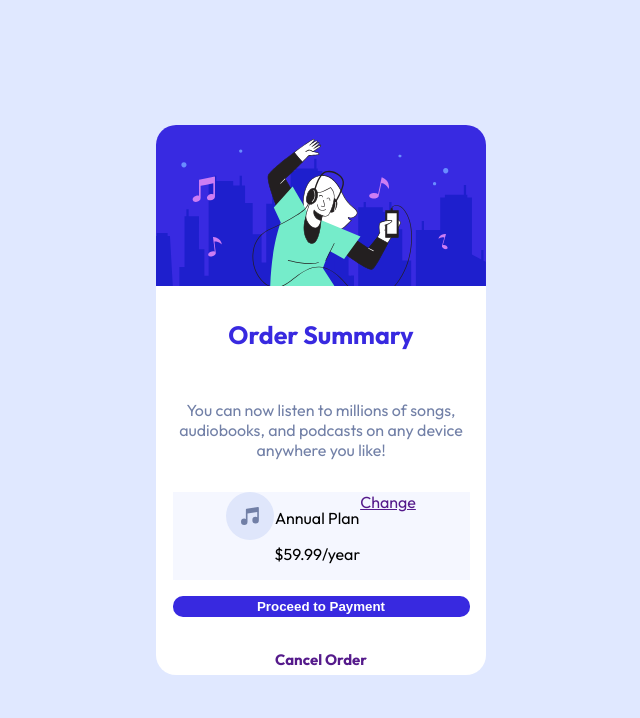
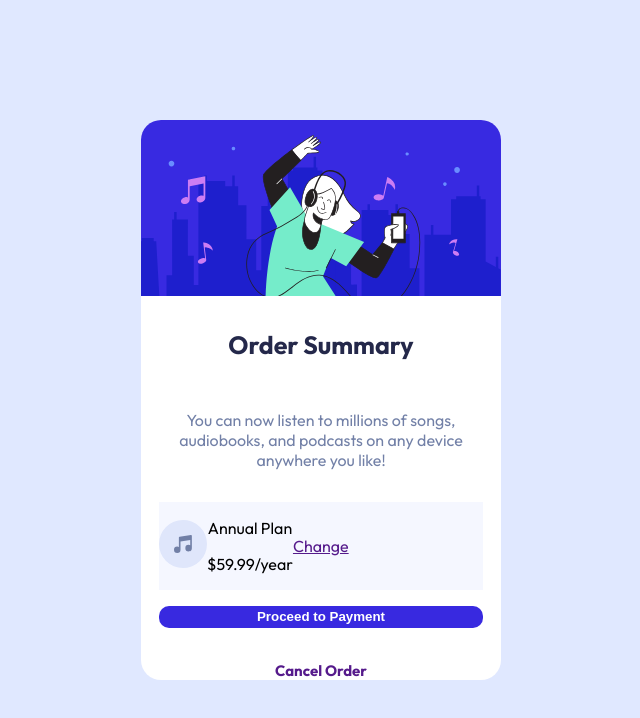
Before and after one commit to ovictorprata/d6-order, a plain HTML site: page index.html in a window 1280 px wide. Shown: the whole page, without its empty margins (319-959 px from the left). Drawn offline with Linux system fonts and the light colour scheme.

Commit message:
Versão com botão errado e texto Annual plan desconfigurado

```diff
--- a/css/style.css
+++ b/css/style.css
@@ -20,31 +20,30 @@ body {
 }
 img.top-container {
   border-radius: 20px 20px 0px 0px;
+  width: 360px;
 }
 .flex-container {
   flex-direction: column;
   align-items: center;
   display: flex;
-  height: 550px;
-  width: 330px;
+  height: 530px;
+  width: 360px;
   background-color: white;
   border-radius: 20px;
   gap: 1rem;
   text-align: center;
+  padding-bottom: 30px;
   /*Os itens não crescem no eixo PRINCIPAL
   Só crescem no eixo TRANSVERSAL*/
 }
 
-.top-container {
-  width: 330px;
-}
 .child {
   border: 1px solid black;
 }
 
 .title {
   font-size: 25px;
-  color: #3829e0;
+  color: #24284a;
 }
 
 .btn-payment {
@@ -67,14 +66,14 @@ img.top-container {
 .description-title {
   font-size: 16px;
   color: hsl(224, 23%, 55%);
+  padding: 0px 35px 0px 35px;
 }
 
 .plan {
   background-color: hsl(225, 100%, 98%);
   width: 90%;
   display: flex;
-  align-items: flex-start;
-  justify-content: center;
+  align-items: center;
 }
 
 /* Pale blue: hsl(225, 100%, 94%) /_light blue_/
--- a/index.html
+++ b/index.html
@@ -32,7 +32,7 @@
           any device anywhere you like!
         </p>
         <div class="plan">
-          <div class="flex-content">
+          <div class="flex-content-icon">
             <img src="/images/icon-music.svg">
           </div>
           <div>
```
